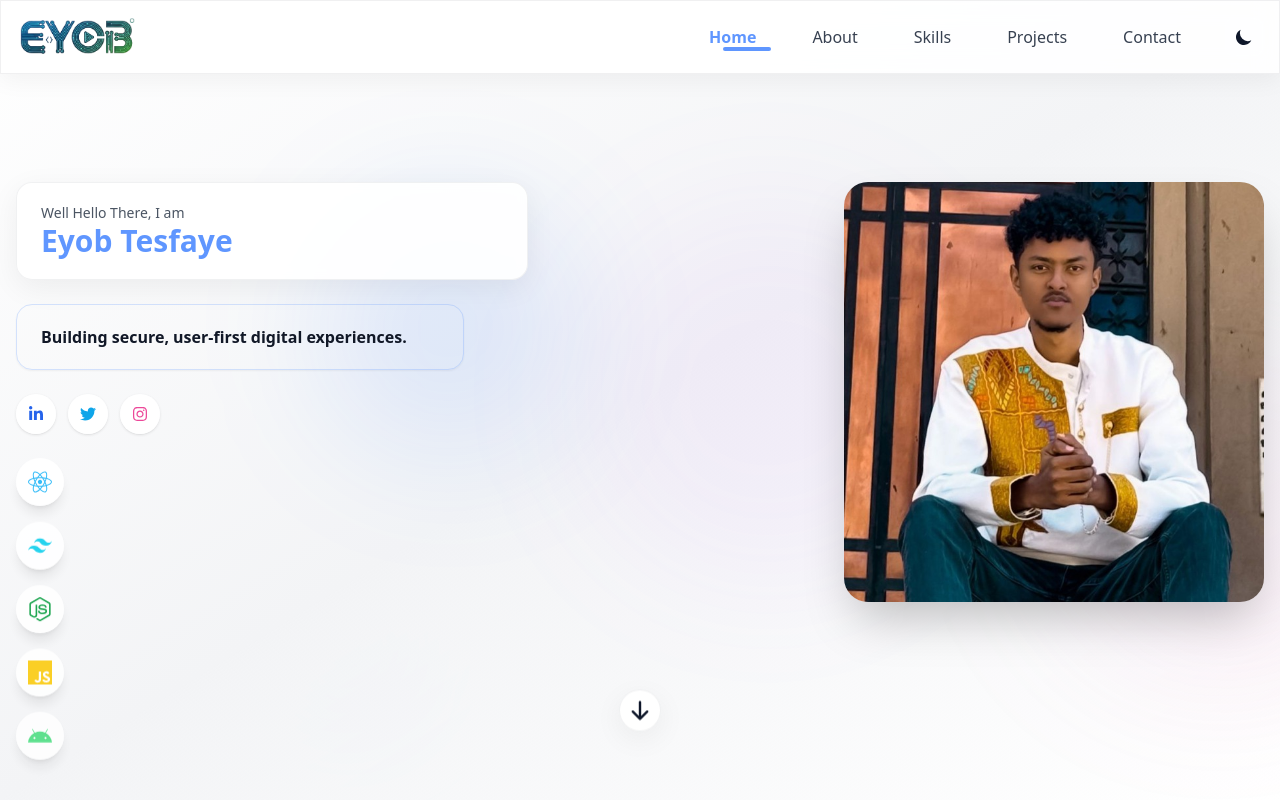
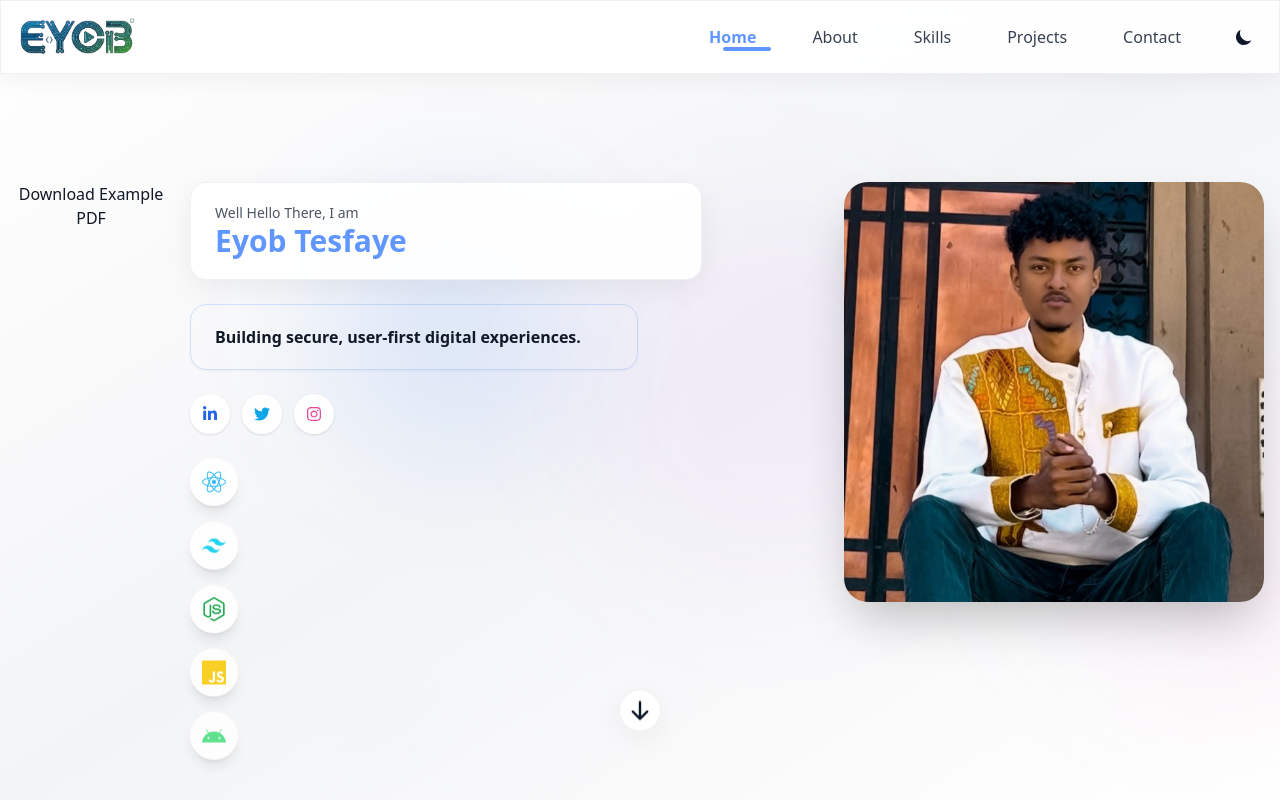
Before and after one commit to eyuapps/eyob-portfolio, a React (Vite) app: page / in a window 1280 px wide. Shown: the top 800 px of the page. Built offline with nearby package versions, Linux system fonts and the light colour scheme; the HTML template or start-up script is replaced by a standard one.

Commit message:
download

```diff
--- a/src/components/Hero.jsx
+++ b/src/components/Hero.jsx
@@ -11,6 +11,13 @@ const Hero = () => {
       element.scrollIntoView({ behavior: 'smooth' })
     }
   }
+
+const handleDownload = () => {
+    const link = document.createElement("a");
+    link.href = "/downloads/wdaseegzi.apk"; // use absolute path from public
+    link.download = "wdaseegzi.apk";
+    link.click();
+  };
 
   return (
     <section
@@ -29,6 +36,11 @@ const Hero = () => {
 
       <div className="container mx-auto px-4 relative z-10">
         <div className="flex flex-col lg:flex-row items-center lg:items-start justify-between gap-6">
+
+  <div>
+      <button onClick={handleDownload}>Download Example PDF</button>
+    </div>
+
 
           {/* Left column: intro, role, social and tech icons */}
           <motion.div
```
Also changed, not shown: 1 other file (tests, documents, lock files or other folders).
